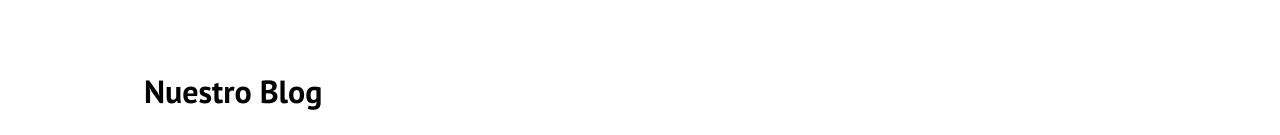
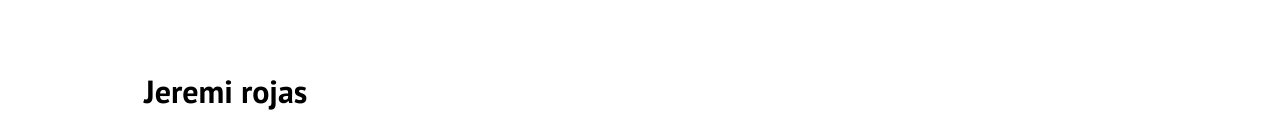
Before and after one commit to Kesleth/mi-primera-version, a plain HTML site: page index.html in a window 1280 px wide. Shown: the part 607-742 px from the top of the page. Drawn offline with Linux system fonts and the light colour scheme.

Commit message:
mi primera version

```diff
--- a/index.html
+++ b/index.html
@@ -55,7 +55,7 @@
     <!--Blog-->
     <section class="blog">
       <div class="contenedor">
-        <h2 class="blog__title">Nuestro Blog</h2>
+        <h2 class="blog__title">Jeremi rojas</h2>
 
         <div class="blog__articulos">
 
```
